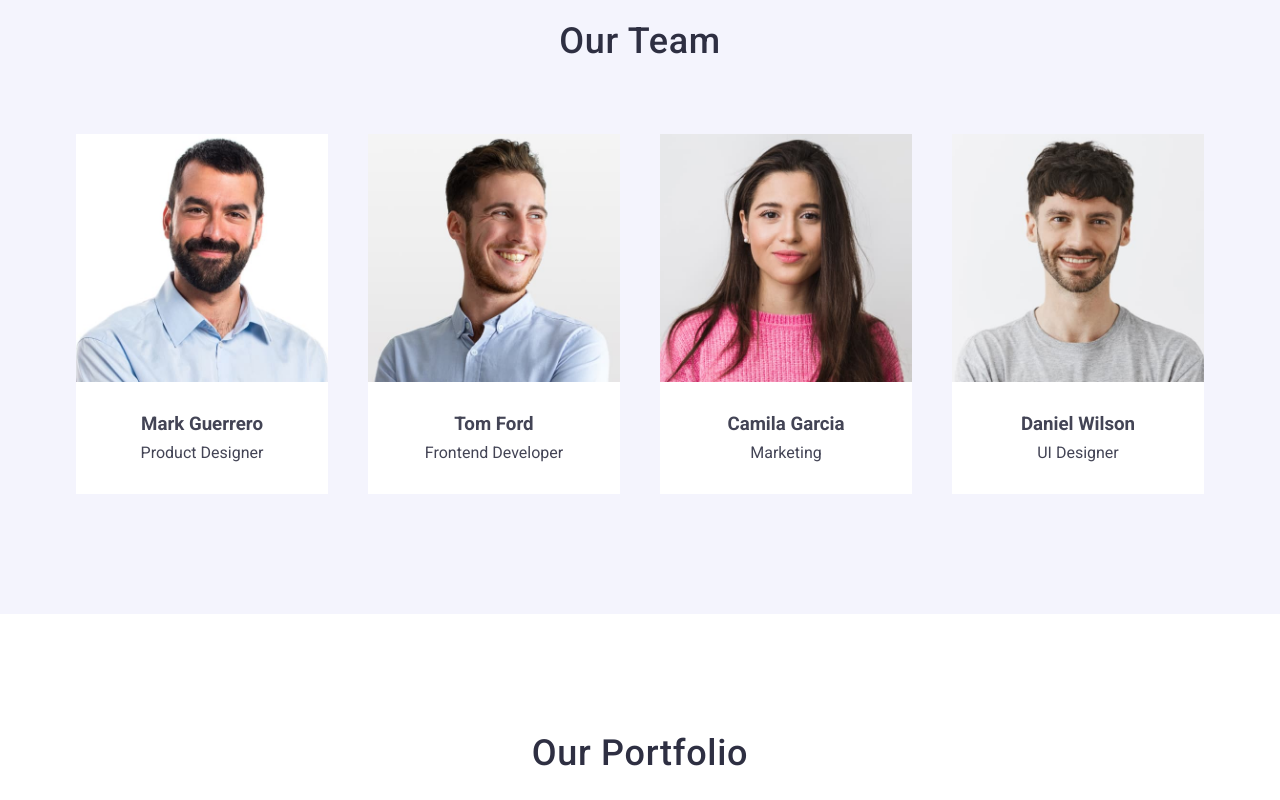
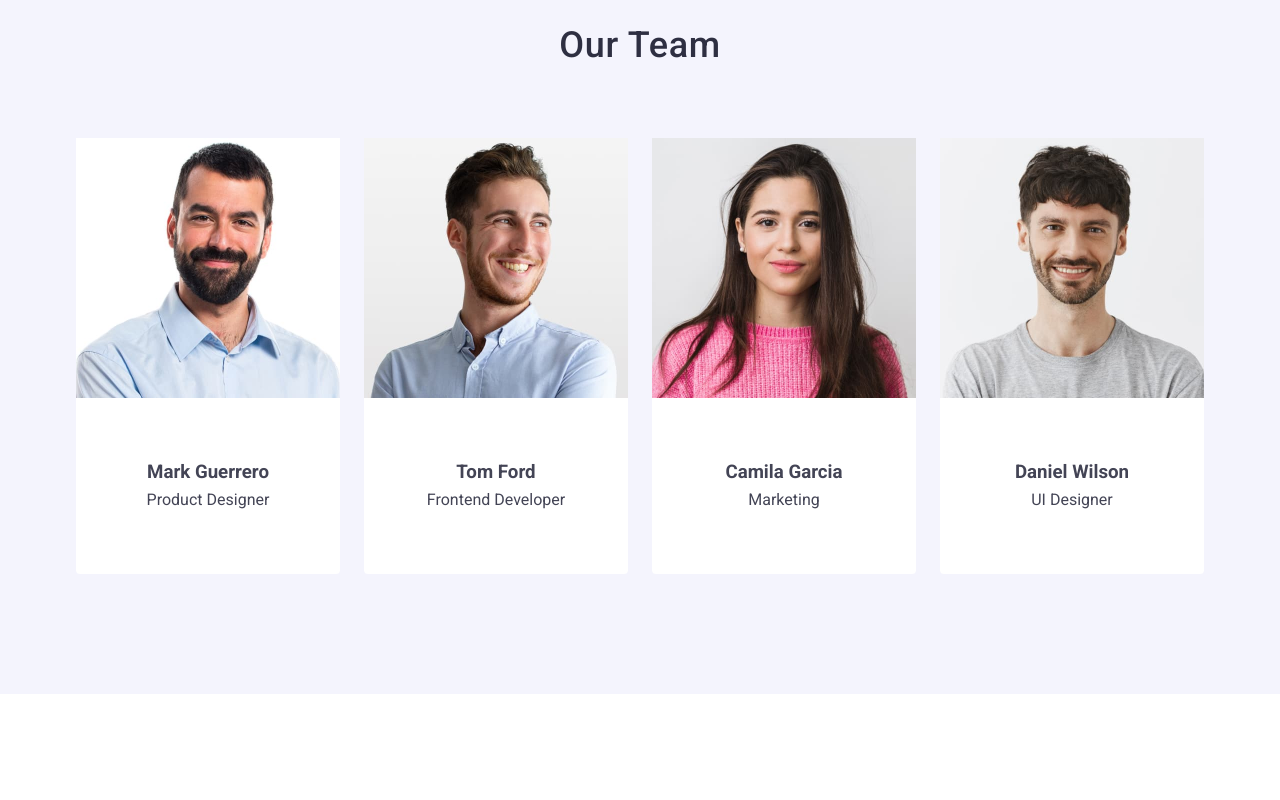
Before and after one commit to AlinaHvozdikovska/goit-markup-hw-03, a plain HTML site: page index.html in a window 1280 px wide. Shown: the part 1140-1940 px from the top of the page. Drawn offline with nearby package versions, Linux system fonts and the light colour scheme.

Commit message:
fix section team

```diff
--- a/css/styles.css
+++ b/css/styles.css
@@ -46,10 +46,11 @@ img {
   margin-right: auto;
 }
 
+.top {
+  border-bottom: 1px solid #e7e9fc;
+}
+
 .container-nav {
-  padding-top: 24px;
-  padding-bottom: 24px;
-  border-bottom: 1px solid #e7e9fc;
   display: flex;
   flex-direction: row;
   justify-content: space-between;
@@ -62,10 +63,10 @@ img {
 }
 
 .page-nav {
-  margin-left: 76px;
   display: flex;
   flex-direction: row;
   gap: 40px;
+  padding: 24px 0 24px;
 }
 
 .page-nav,
@@ -98,6 +99,7 @@ img {
   letter-spacing: 0.03em;
   text-transform: uppercase;
   color: #4d5ae5;
+  margin-right: 76px;
 }
 
 .logo-text-nav {
@@ -133,7 +135,7 @@ img {
   letter-spacing: 0.02em;
   color: #fff;
   background-color: #2e2f42;
-  width: 496px;
+  max-width: 496px;
   height: 120px;
   margin-left: auto;
   margin-right: auto;
@@ -159,11 +161,19 @@ img {
   margin-top: 45px;
   margin-left: auto;
   margin-right: auto;
+  min-width: 169px;
+  height: 56px;
+  border: none;
 }
 
 .page-hero-button:hover,
 .page-hero-button:focus {
   background-color: #404bbf;
+}
+
+.values {
+  padding-top: 120px;
+  padding-bottom: 120px;
 }
 
 /* Прихований заголовок секції*/
@@ -179,11 +189,7 @@ img {
   clip-path: inset(100%);
   clip: rect(0 0 0 0);
   overflow: hidden;
-}
-
-.values {
-  margin-top: 120px;
-  margin-bottom: 120px;
+  margin-bottom: 8px;
 }
 
 .page-values {
@@ -200,7 +206,13 @@ img {
   gap: 8px;
 }
 
-.page-title {
+.page-team {
+  background-color: #f4f4fd;
+  padding-bottom: 120px;
+  padding-top: 120px;
+}
+
+.page-title-team {
   font-weight: 500;
   font-size: 36px;
   /* line-height: 40px; */
@@ -212,37 +224,75 @@ img {
   margin-bottom: 72px;
 }
 
-.page-team {
-  background-color: #f4f4fd;
-  padding-bottom: 120px;
-  padding-top: 120px;
-}
-
 .name-team {
   display: flex;
-  flex-direction: row;
-  justify-content: space-between;
-  gap: 40px;
+  gap: 24px;
+  margin-right: 0;
 }
 
 .scroll-team {
   background-color: #ffffff;
+  width: calc((100%-72px) / 4);
+  border-radius: 0px 0px 4px 4px;
 }
 
-.section-title-team {
-  flex-direction: column;
-  display: flex;
-  align-items: center;
-  justify-content: center;
+.team-mark-guerrero {
+  padding: 32px 0;
+}
+
+.team-name-guerrero {
+  text-align: center;
   margin-top: 32px;
   margin-bottom: 8px;
 }
 
-.text-team {
-  justify-content: center;
-  align-items: center;
-  display: flex;
-  flex-direction: column;
+.text-team-career-guerrero {
+  text-align: center;
+  margin-bottom: 32px;
+}
+
+.team-tom-ford {
+  padding: 32px 0;
+}
+
+.team-name-ford {
+  text-align: center;
+  margin-top: 32px;
+  margin-bottom: 8px;
+}
+
+.text-team-career-ford {
+  text-align: center;
+  margin-bottom: 32px;
+}
+
+.team-camila-garcia {
+  padding: 32px 0;
+}
+
+.team-name-garcia {
+  text-align: center;
+  margin-top: 32px;
+  margin-bottom: 8px;
+}
+
+.text-team-career-garcia {
+  text-align: center;
+  margin-bottom: 32px;
+}
+
+.team-daniel-wilson {
+  padding: 32px 0;
+}
+
+.team-name-wilson {
+  text-align: center;
+  margin-top: 32px;
+  margin-bottom: 8px;
+}
+
+.text-team-career-wilson {
+  text-align: center;
   margin-bottom: 32px;
 }
 
@@ -260,13 +310,24 @@ img {
   padding-bottom: 120px;
 }
 
+.page-title-portfolio {
+  font-weight: 500;
+  font-size: 36px;
+  /* line-height: 40px; */
+  line-height: 1.11;
+  letter-spacing: 0.02em;
+  text-align: center;
+  color: #2e2f42;
+  text-transform: capitalize;
+  margin-bottom: 72px;
+}
+
 .page-portfolio {
   display: flex;
   flex-wrap: wrap;
   align-items: center;
   gap: 24px;
   row-gap: 48px;
-  width: calc((100%-24px) / 3);
 }
 
 .section-title {
@@ -276,6 +337,7 @@ img {
   line-height: 1.2;
   letter-spacing: 0.02em;
   color: #2e2f42;
+  margin-bottom: 8px;
 }
 
 .item-portfolio {
@@ -285,6 +347,7 @@ img {
   align-items: stretch;
   flex-wrap: wrap;
   flex-basis: 360px;
+  width: calc((100%-48px) / 3);
 }
 
 .description-app {
@@ -296,7 +359,7 @@ img {
 
 .vault {
   background: #2e2f42;
-  padding-top: 110px;
+  padding-top: 100px;
   padding-bottom: 100px;
 }
 
@@ -311,10 +374,11 @@ img {
   color: #f4f4fd;
   width: 115px;
   height: 21px;
+  display: inline-block;
+  margin-bottom: 16px;
 }
 
 .text-vault {
-  padding-top: 14.57px;
   /* line-height: 24px; */
   line-height: 1.5;
   letter-spacing: 0.02em;
--- a/index.html
+++ b/index.html
@@ -21,7 +21,7 @@
   </head>
 
   <body>
-    <header>
+    <header class="top">
       <!--Page navigation-->
       <div class="container-nav container">
         <nav class="header-nav">
@@ -118,7 +118,7 @@
       <section class="page-team">
         <div class="container">
           <div class="container-title">
-            <h2 class="page-title">Our Team</h2>
+            <h2 class="page-title-team">Our Team</h2>
 
             <ul class="name-team">
               <li class="scroll-team">
@@ -127,18 +127,18 @@
                   alt="Mark Guerrero"
                   width="264"
                 />
-
-                <h3 class="section-title-team">Mark Guerrero</h3>
-
-                <p class="text-team">Product Designer</p>
+                <div class="team-mark-guerrero">
+                  <h3 class="team-name-guerrero">Mark Guerrero</h3>
+                  <p class="text-team-career-guerrero">Product Designer</p>
+                </div>
               </li>
 
               <li class="scroll-team">
                 <img src="./images/tom-ford.jpg" alt="Tom Ford" width="264" />
-
-                <h3 class="section-title-team">Tom Ford</h3>
-
-                <p class="text-team">Frontend Developer</p>
+                <div class="team-tom-ford">
+                  <h3 class="team-name-ford">Tom Ford</h3>
+                  <p class="text-team-career-ford">Frontend Developer</p>
+                </div>
               </li>
 
               <li class="scroll-team">
@@ -147,10 +147,10 @@
                   alt="Camila Garcia"
                   width="264"
                 />
-
-                <h3 class="section-title-team">Camila Garcia</h3>
-
-                <p class="text-team">Marketing</p>
+                <div class="team-camila-garcia">
+                  <h3 class="team-name-garcia">Camila Garcia</h3>
+                  <p class="text-team-career-garcia">Marketing</p>
+                </div>
               </li>
 
               <li class="scroll-team">
@@ -159,10 +159,10 @@
                   alt="Daniel Wilson"
                   width="264"
                 />
-
-                <h3 class="section-title-team">Daniel Wilson</h3>
-
-                <p class="text-team">UI Designer</p>
+                <div class="team-daniel-wilson">
+                  <h3 class="team-name-wilson">Daniel Wilson</h3>
+                  <p class="text-team-career-wilson">UI Designer</p>
+                </div>
               </li>
             </ul>
           </div>
@@ -173,7 +173,7 @@
 
       <section class="portfolio">
         <div class="container">
-          <h2 class="page-title">Our Portfolio</h2>
+          <h2 class="page-title-portfolio">Our Portfolio</h2>
           <ul class="page-portfolio">
             <li class="item-portfolio">
               <img
```
